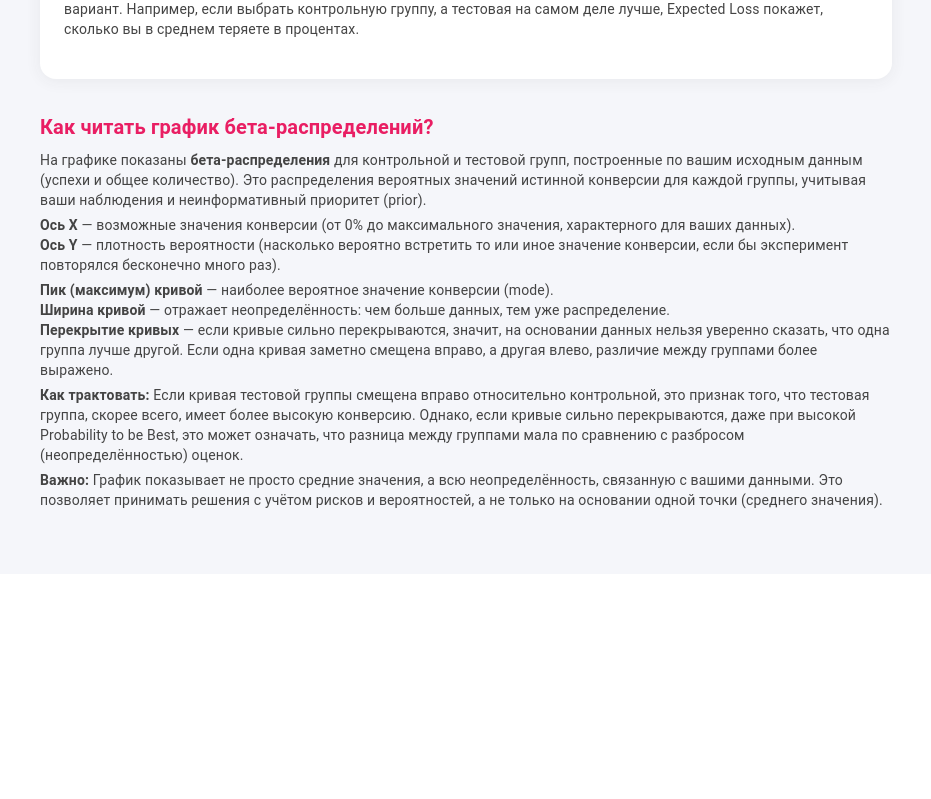
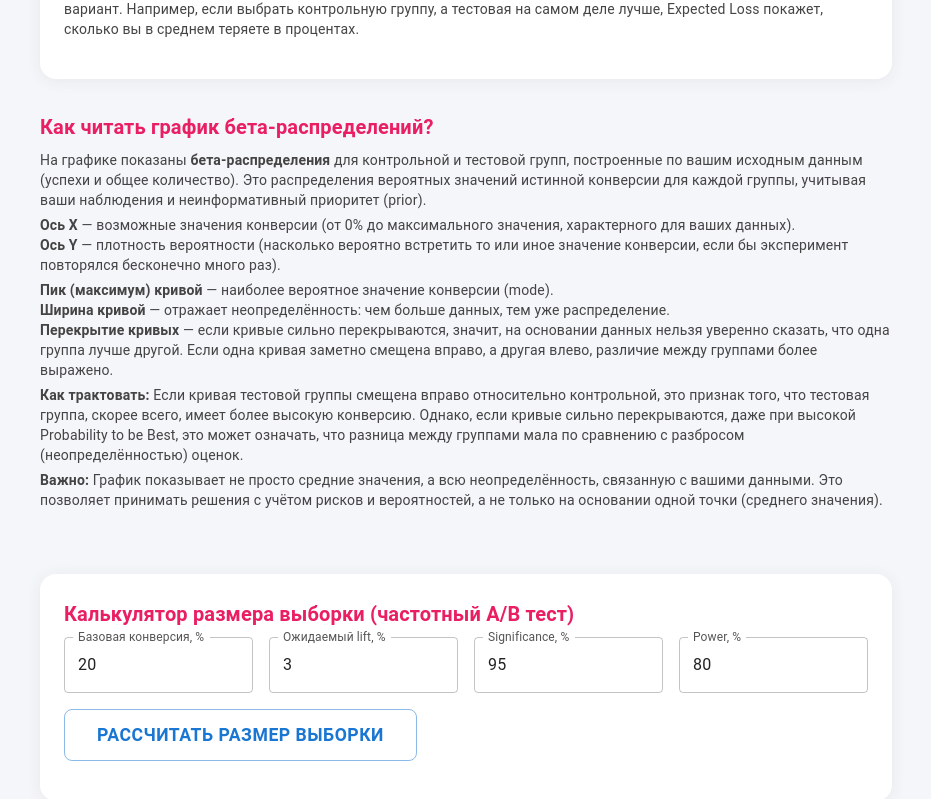
Before and after one commit to dmitryserafin/abtest-calculator, a React (Vite) app in the folder frontend/: page / in a window 1280 px wide. Shown: the part 1338-2137 px from the top of the page, without its empty margins (174-1105 px from the left). Before the commit the page ends 1912 px from the top, so only its background shows below. Built offline with nearby package versions, Linux system fonts and the light colour scheme.

Commit message:
fix deploy

```diff
--- a/frontend/src/App.tsx
+++ b/frontend/src/App.tsx
@@ -65,7 +65,7 @@ interface ABTestResult {
 const theme = createTheme({
   palette: {
     background: {
-      default: '#f5f6fa',
+      default: '#f5f6fa', // светло-серый фон
       paper: '#fff',
     },
     primary: {
@@ -186,6 +186,7 @@ function App() {
 
   // Обратная функция стандартного нормального распределения (approx)
   function normSInv(p: number) {
+    // Abramowitz and Stegun formula 26.2.23
     if (p <= 0 || p >= 1) throw new Error('p must be in (0,1)')
     const a1 = -39.6968302866538, a2 = 220.946098424521, a3 = -275.928510446969
     const a4 = 138.357751867269, a5 = -30.6647980661472, a6 = 2.50662827745924
@@ -215,6 +216,80 @@ function App() {
         ((((d1 * q + d2) * q + d3) * q + d4) * q + 1)
     }
     return ret
+  }
+
+  // График: Распределение коэффициентов конверсии с учетом размера выборки (KDE)
+  const conversionChartData = result ? {
+    datasets: [
+      {
+        label: 'Контрольная группа',
+        data: result.x_values.map((val, i) => ({ x: val * 100, y: result.a_distribution[i] })),
+        borderColor: 'rgb(255, 99, 132)',
+        backgroundColor: 'rgba(255, 99, 132, 0.3)',
+        tension: 0.4,
+        fill: false,
+        pointRadius: 0,
+        order: 1
+      },
+      {
+        label: 'Тестовая группа',
+        data: result.x_values.map((val, i) => ({ x: val * 100, y: result.b_distribution[i] })),
+        borderColor: 'rgb(53, 162, 235)',
+        backgroundColor: 'rgba(53, 162, 235, 0.3)',
+        tension: 0.4,
+        fill: false,
+        pointRadius: 0,
+        order: 1
+      }
+    ]
+  } : null;
+
+  // Показываем оба "колокола" полностью (от роста до спада)
+  let xMin = 0, xMax = 100;
+  if (result) {
+    const threshold = 0.01; // 1% от максимума любого распределения
+    const allY = result.a_distribution.concat(result.b_distribution);
+    const maxY = Math.max(...allY);
+    const indices = result.x_values
+      .map((_, i) => (result.a_distribution[i] > threshold * maxY || result.b_distribution[i] > threshold * maxY) ? i : -1)
+      .filter(i => i !== -1);
+    if (indices.length > 0) {
+      // Добавим запас по краям
+      xMin = Math.max(0, result.x_values[indices[0]] * 100 - 1);
+      xMax = Math.min(100, result.x_values[indices[indices.length - 1]] * 100 + 1);
+    }
+  }
+
+  const conversionChartOptions = {
+    responsive: true,
+    plugins: {
+      legend: { position: 'top' as const },
+      title: {
+        display: true,
+        text: 'Распределение коэффициентов конверсии с учетом размера выборки',
+      },
+      tooltip: {
+        mode: 'index' as const,
+        intersect: false
+      }
+    },
+    scales: {
+      x: {
+        type: 'linear' as const,
+        title: { display: true, text: 'Конверсия, %' },
+        min: xMin,
+        max: xMax,
+        ticks: {
+          callback: function(tickValue: number | string) {
+            return `${Number(tickValue).toFixed(2)}%`;
+          }
+        }
+      },
+      y: {
+        beginAtZero: true,
+        title: { display: true, text: 'Плотность' }
+      }
+    }
   }
 
   // --- График Beta-распределений для исходных данных ---
@@ -591,6 +666,52 @@ function App() {
             </Box>
           </Box>
         </Container>
+        <Container maxWidth="md">
+          <Paper elevation={3} sx={{ p: 3, mt: 8, mb: 4 }}>
+            <Typography variant="h6" gutterBottom>
+              Калькулятор размера выборки (частотный A/B тест)
+            </Typography>
+            <Box sx={{ display: 'flex', flexDirection: { xs: 'column', sm: 'row' }, gap: 2, mb: 2 }}>
+              <TextField
+                label="Базовая конверсия, %"
+                type="number"
+                value={sampleBaseline}
+                onChange={e => setSampleBaseline(Number(e.target.value))}
+                fullWidth
+              />
+              <TextField
+                label="Ожидаемый lift, %"
+                type="number"
+                value={sampleLift}
+                onChange={e => setSampleLift(Number(e.target.value))}
+                fullWidth
+              />
+              <TextField
+                label="Significance, %"
+                type="number"
+                value={sampleAlpha}
+                onChange={e => setSampleAlpha(Number(e.target.value))}
+                fullWidth
+              />
+              <TextField
+                label="Power, %"
+                type="number"
+                value={samplePower}
+                onChange={e => setSamplePower(Number(e.target.value))}
+                fullWidth
+              />
+            </Box>
+            <Button variant="outlined" onClick={calcSampleSize} sx={{ mb: 2 }}>
+              Рассчитать размер выборки
+            </Button>
+            {sampleResult && (
+              <Typography variant="body2">
+                Необходимый размер выборки на группу: <b>{sampleResult}</b><br/>
+                Всего: <b>{sampleResult * 2}</b>
+              </Typography>
+            )}
+          </Paper>
+        </Container>
       </Box>
     </ThemeProvider>
   )
```
